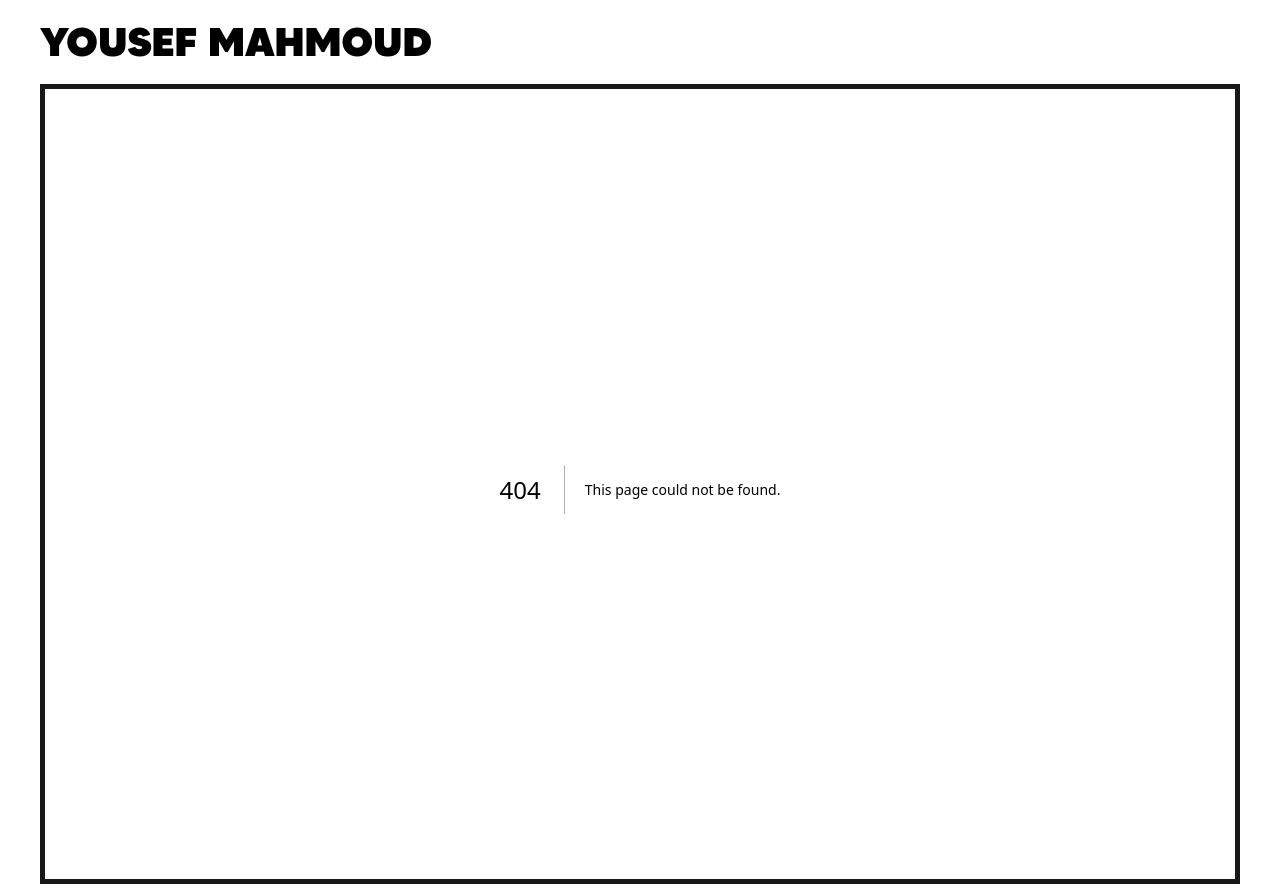
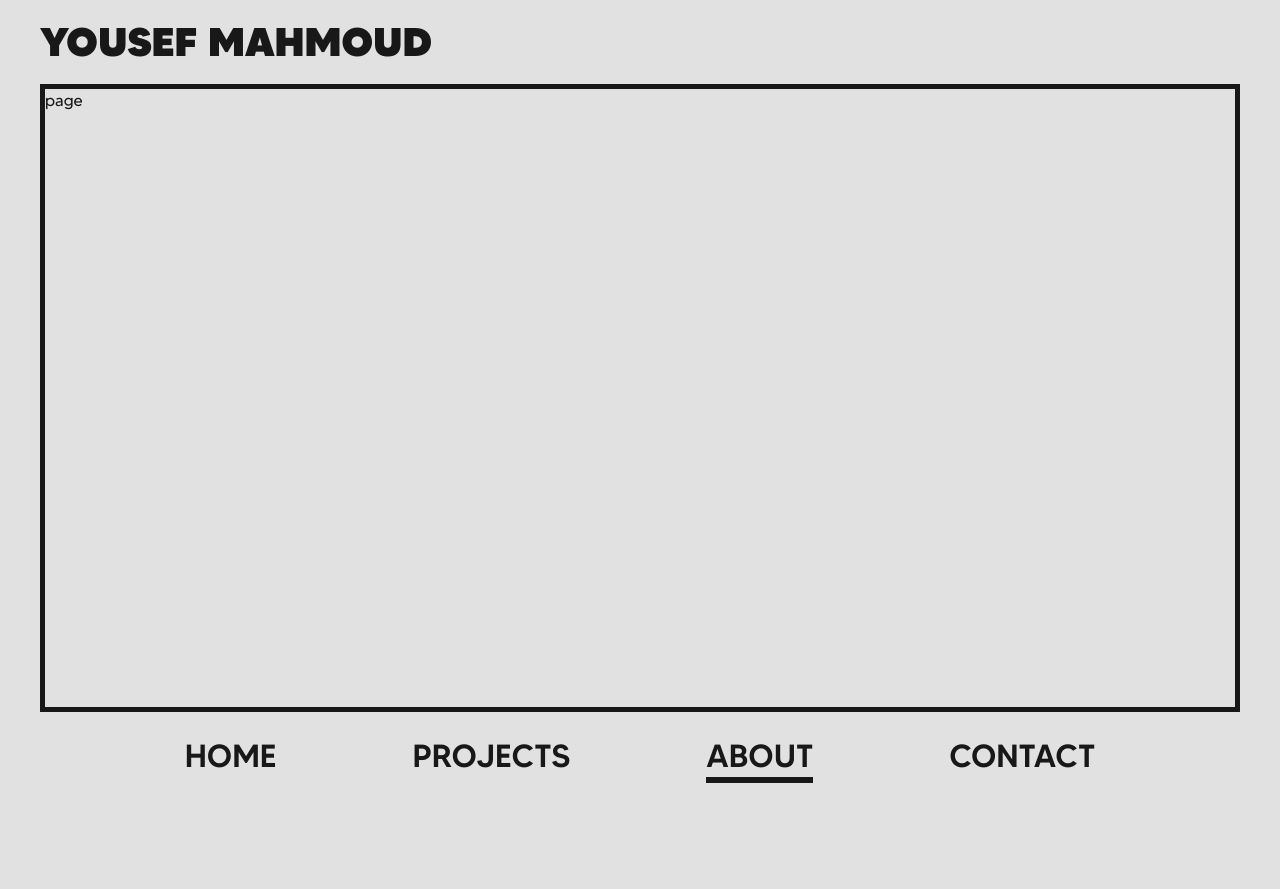
Before and after one commit to usefmahmud/portfolio, a Next.js app: page /about in a window 1280 px wide. Before the commit this address had no page. After the commit the page ends 800 px from the top, so only its background shows below. Built offline with nearby package versions, Linux system fonts and the light colour scheme.

Commit message:
feat: implement Navbar component with dynamic routing and styles

```diff
--- /dev/null
+++ b/app/about/page.tsx
@@ -0,0 +1,7 @@
+import React from 'react';
+
+const page = () => {
+  return <div>page</div>;
+};
+
+export default page;
--- /dev/null
+++ b/app/contact/page.tsx
@@ -0,0 +1,7 @@
+import React from 'react';
+
+const page = () => {
+  return <div>page</div>;
+};
+
+export default page;
--- a/app/globals.css
+++ b/app/globals.css
@@ -21,6 +21,12 @@
   }
 }
 
+@layer base {
+  .navbar-link-underline {
+    @apply after:bg-foreground relative text-[32px] font-medium after:absolute after:-bottom-2 after:left-0 after:h-[6px] after:w-0 after:content-[""] hover:after:w-full;
+  }
+}
+
 body {
   @apply bg-background text-foreground font-made-tommy;
 }
--- a/app/layout.tsx
+++ b/app/layout.tsx
@@ -2,6 +2,7 @@ import type { Metadata } from 'next';
 import './globals.css';
 import { madeTommyFamily } from '@/lib/fonts';
 import Header from '@/components/layout/header';
+import Navbar from '@/components/layout/navbar';
 
 export const metadata: Metadata = {
   title: 'Create Next App',
@@ -21,6 +22,7 @@ export default function RootLayout({
           <div className='border-foreground h-full w-full border-5'>
             {children}
           </div>
+          <Navbar />
         </div>
       </body>
     </html>
--- /dev/null
+++ b/app/projects/page.tsx
@@ -0,0 +1,7 @@
+import React from 'react';
+
+const page = () => {
+  return <div>page</div>;
+};
+
+export default page;
--- /dev/null
+++ b/components/layout/navbar-item.tsx
@@ -0,0 +1,32 @@
+'use client';
+
+import { cn } from '@/lib/utils';
+import { NavbarRoute } from '@/types/navbar';
+import Link from 'next/link';
+import { usePathname } from 'next/navigation';
+
+interface NavbarItemProps {
+  item: NavbarRoute;
+  isActive?: boolean;
+}
+export const NavbarItem = ({ item }: NavbarItemProps) => {
+  const pathname = usePathname();
+  const isActive = pathname === item.path;
+
+  return (
+    <li className='list-none'>
+      <Link
+        href={item.path}
+        className={cn(
+          'text-foreground navbar-link-underline',
+          isActive && 'after:w-full'
+        )}
+        aria-current={isActive ? 'page' : undefined}
+        title={`Navigate to ${item.label} page`}
+        rel='noopener'
+      >
+        {item.label.toUpperCase()}
+      </Link>
+    </li>
+  );
+};
--- /dev/null
+++ b/components/layout/navbar.tsx
@@ -0,0 +1,36 @@
+import React from 'react';
+import { ROUTES } from '@/data/navbar';
+import { NavbarItem } from './navbar-item';
+
+const Navbar = () => {
+  return (
+    <div className='flex justify-center py-5'>
+      <nav
+        className='flex items-center gap-17'
+        role='navigation'
+        aria-label='Main navigation'
+      >
+        <ul className='m-0 flex items-center gap-17 p-0'>
+          {ROUTES.map((item, index) => {
+            return (
+              <React.Fragment key={item.path}>
+                <NavbarItem key={item.path} item={item} />
+
+                {index !== ROUTES.length - 1 && (
+                  <li className='list-none' aria-hidden='true'>
+                    <span
+                      className='bg-foreground size-3 rounded-full'
+                      role='presentation'
+                    ></span>
+                  </li>
+                )}
+              </React.Fragment>
+            );
+          })}
+        </ul>
+      </nav>
+    </div>
+  );
+};
+
+export default Navbar;
--- /dev/null
+++ b/data/navbar.ts
@@ -0,0 +1,20 @@
+import { NavbarRoute } from '@/types/navbar';
+
+export const ROUTES: NavbarRoute[] = [
+  {
+    label: 'Home',
+    path: '/',
+  },
+  {
+    label: 'Projects',
+    path: '/projects',
+  },
+  {
+    label: 'About',
+    path: '/about',
+  },
+  {
+    label: 'Contact',
+    path: '/contact',
+  },
+];
--- /dev/null
+++ b/lib/utils.tsx
@@ -0,0 +1,6 @@
+import { clsx, type ClassValue } from 'clsx';
+import { twMerge } from 'tailwind-merge';
+
+export function cn(...inputs: ClassValue[]) {
+  return twMerge(clsx(inputs));
+}
--- a/package.json
+++ b/package.json
@@ -9,9 +9,11 @@
     "lint": "next lint"
   },
   "dependencies": {
+    "clsx": "^2.1.1",
     "next": "15.4.1",
     "react": "19.1.0",
-    "react-dom": "19.1.0"
+    "react-dom": "19.1.0",
+    "tailwind-merge": "^3.3.1"
   },
   "devDependencies": {
     "@tailwindcss/postcss": "^4",
--- /dev/null
+++ b/types/navbar.d.ts
@@ -0,0 +1,4 @@
+export type NavbarRoute = {
+  label: string;
+  path: string;
+};
```
Also changed, not shown: 1 other file (tests, documents, lock files or other folders).
